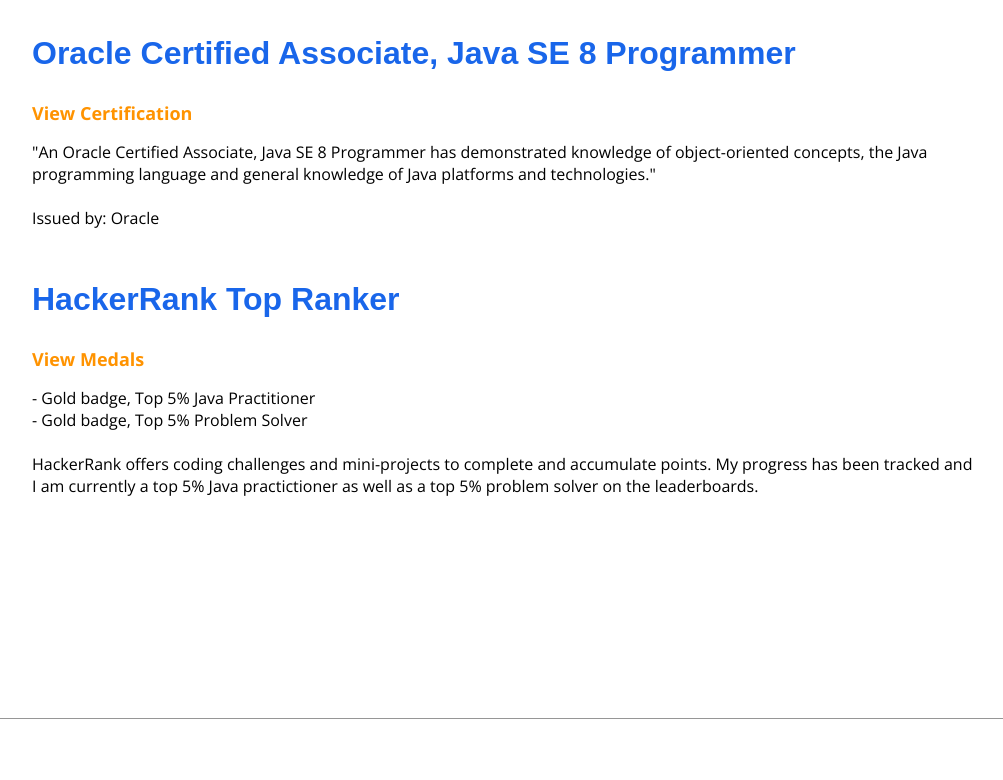
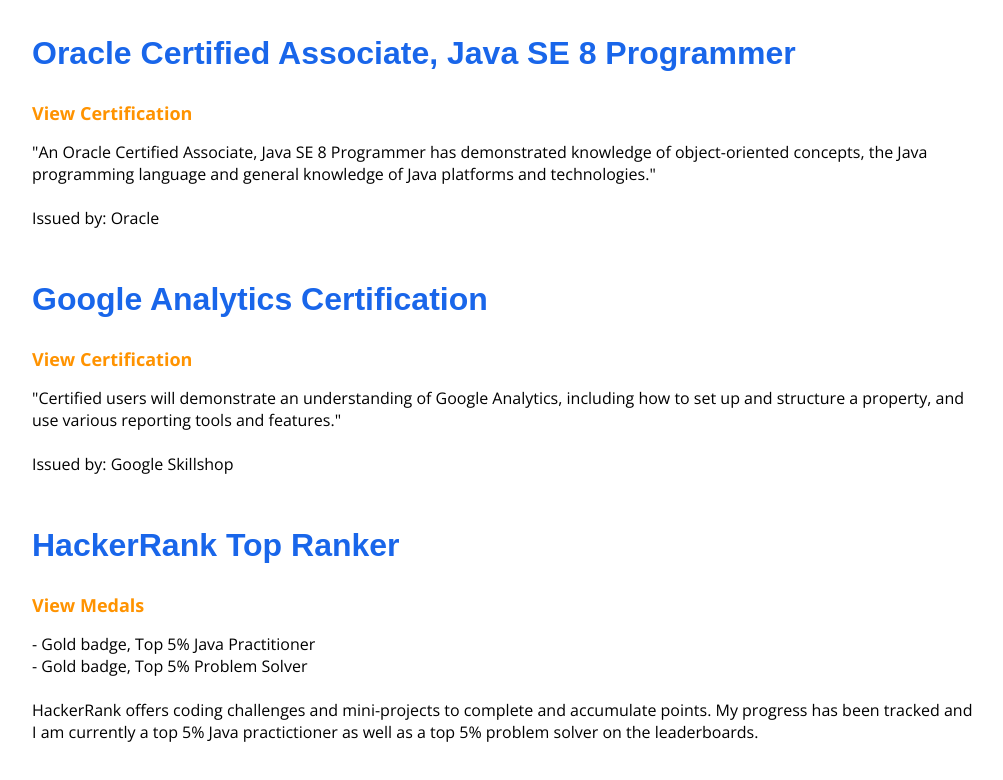
Before and after one commit to RoseRedIrisBlue/website, a plain HTML site: page index.html in a window 1280 px wide. Shown: the part 2955-3735 px from the top of the page, without its empty margins (264-1267 px from the left). Before the commit the page ends 3674 px from the top, so only its background shows below. Drawn offline with nearby package versions, Linux system fonts and the light colour scheme; a web font is replaced by a local one.

Commit message:
update certifications
add google analytics certification

```diff
--- a/index.html
+++ b/index.html
@@ -200,6 +200,14 @@
 	  Issued by: Oracle
 	  <br><br>
 	</p>
+    <h3>Google Analytics Certification</h3>
+	<p><a href="https://skillshop.credential.net/849fbe97-7050-47ee-be36-5f2dee418580" target="_blank">View Certification</a></p>
+	<p>
+	  "Certified users will demonstrate an understanding of Google Analytics, including how to set up and structure a property, and use various reporting tools and features."
+	  <br><br>
+	  Issued by: Google Skillshop
+	  <br><br>
+	</p>
 	<h3>HackerRank Top Ranker</h3>
 	<p><a href="https://www.hackerrank.com/aabrarrahman?hr_r=1" target="_blank">View Medals</a></p>
 	<p>
```
